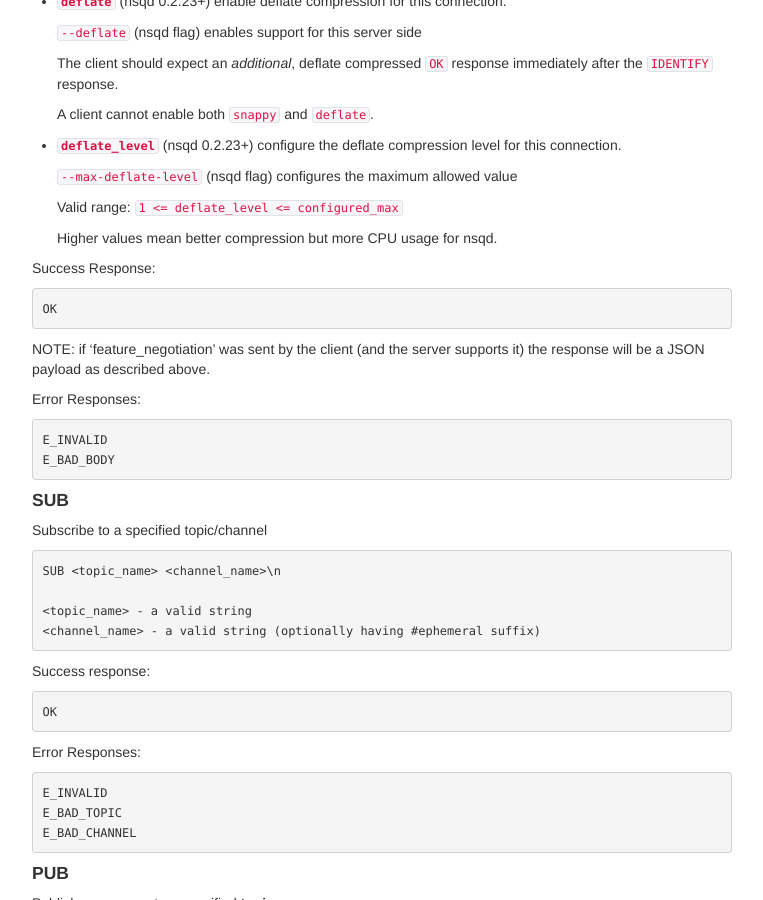
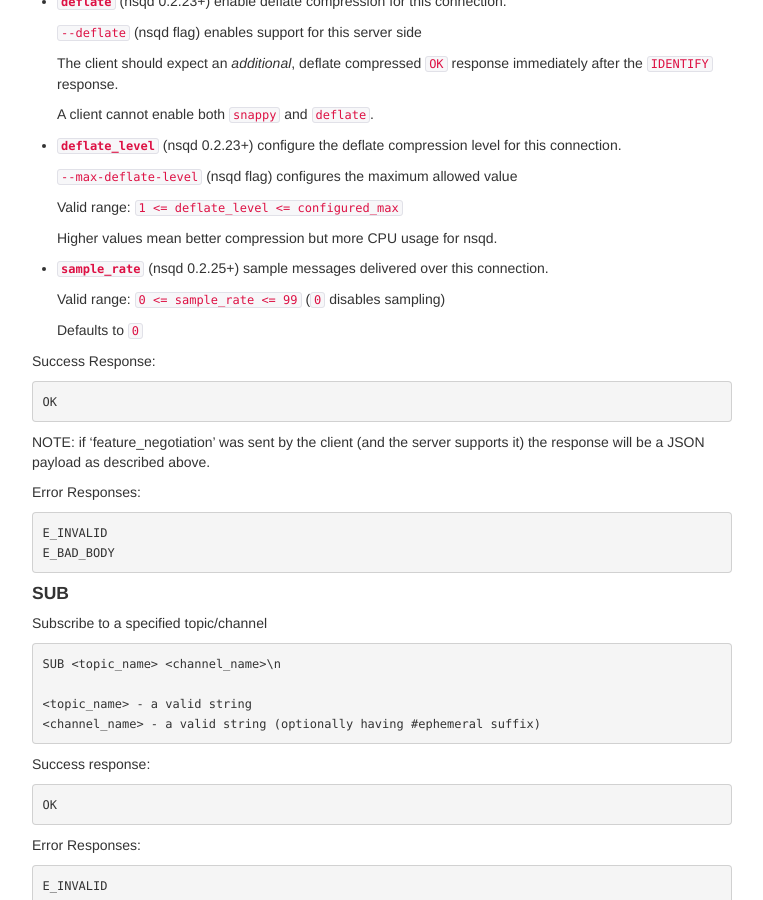
Before and after one commit to nsqio/nsq, a Jekyll site: the page built from _posts/2013-03-01-tcp_protocol_spec.md, in a window 1280 px wide and 900 px high, scrolled down 1762 px. Shown: the whole window, without its empty margins (378-1141 px from the left). Built offline with Jekyll 4.4.1, drawn with Linux system fonts in a browser that asks for light colours.

Commit message:
add sample_rate

```diff
--- a/_config.yml
+++ b/_config.yml
@@ -1,4 +1,4 @@
 source: .
-version: 0.2.24
+version: 0.2.25-alpha
 pygments: true
 baseurl: /nsq
--- a/_posts/2013-03-01-tcp_protocol_spec.md
+++ b/_posts/2013-03-01-tcp_protocol_spec.md
@@ -126,6 +126,12 @@ NOTE: this command takes a size prefixed **JSON** body, relevant fields:
     Valid range: `1 <= deflate_level <= configured_max`
 
     Higher values mean better compression but more CPU usage for nsqd.
+
+ * **`sample_rate`** (nsqd 0.2.25+) sample messages delivered over this connection.
+
+    Valid range: `0 <= sample_rate <= 99` (`0` disables sampling)
+
+    Defaults to `0`
 
 Success Response:
 
```
